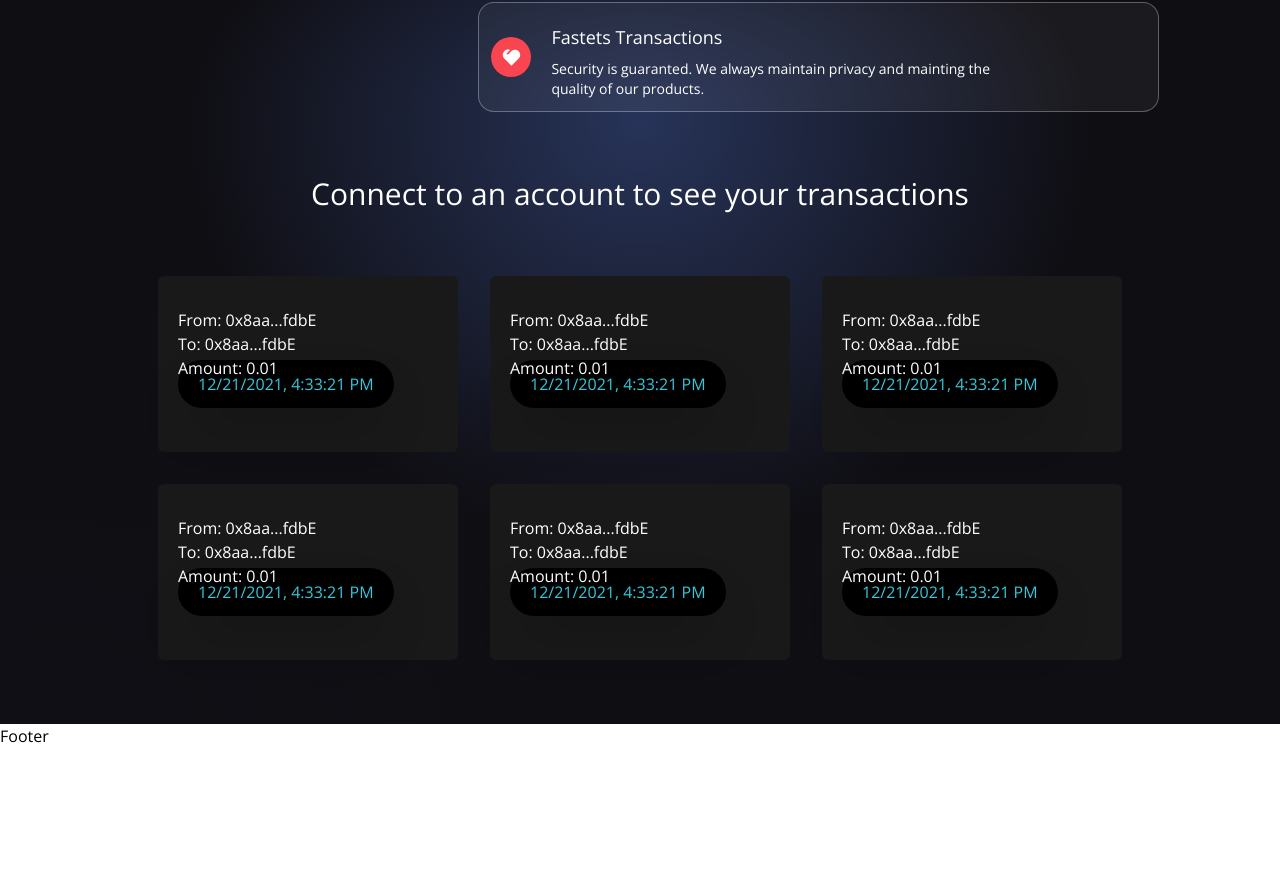
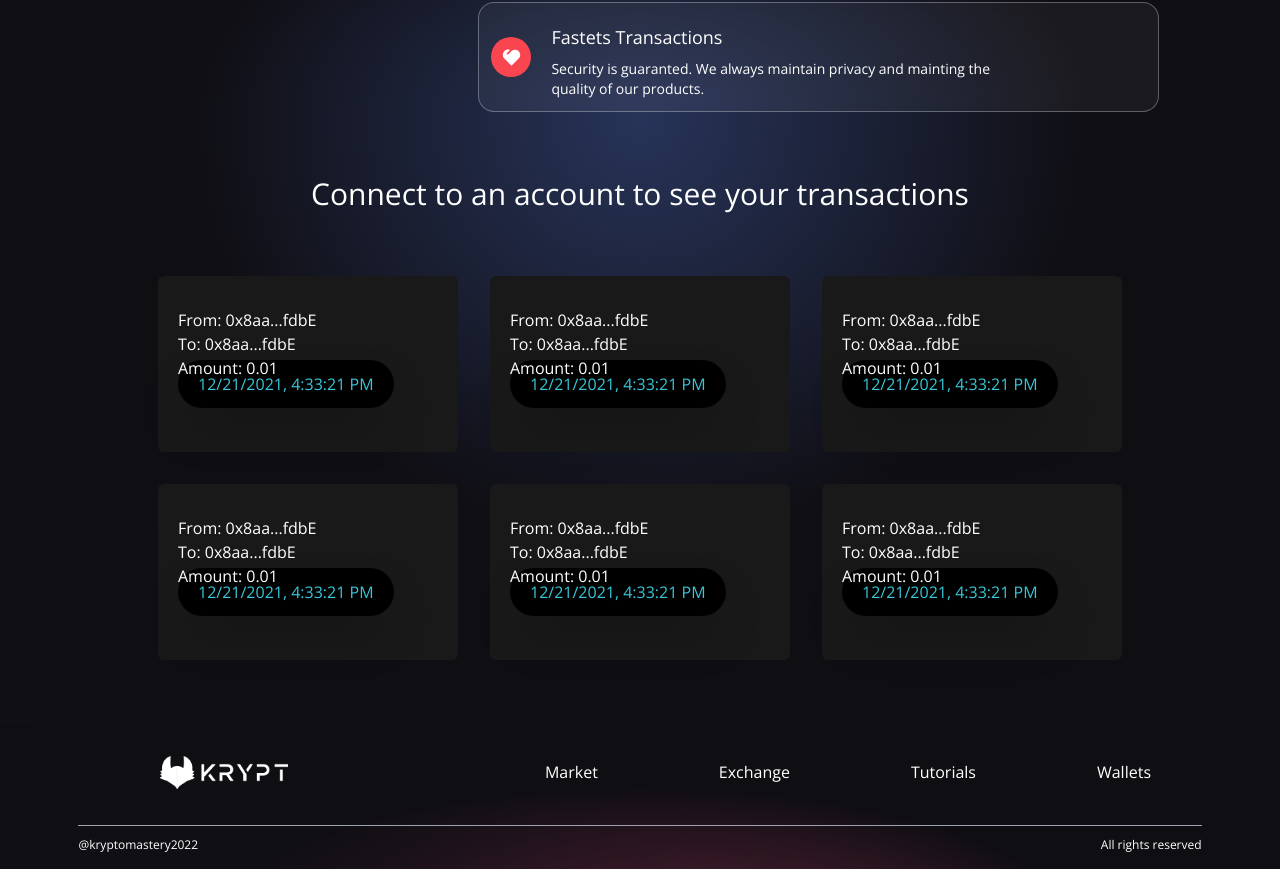
Before and after one commit to Ysrbolles/WEB3.0_Project, a React (Vite) app in the folder client/: page / in a window 1280 px wide. Shown: the part 943-1812 px from the top of the page. Before the commit the page ends 1691 px from the top, so only its background shows below. Built offline with nearby package versions, Linux system fonts and the light colour scheme.

Commit message:
✨ Update footer

```diff
--- a/client/src/components/Footer.jsx
+++ b/client/src/components/Footer.jsx
@@ -1,7 +1,28 @@
-const Footer = () => {
-	return (
-		<div>Footer</div>
-	)
-}
+import React from "react";
 
-export default Footer
+import logo from "../../images/logo.png";
+
+const Footer = () => (
+	<div className="w-full flex md:justify-center justify-between items-center flex-col p-4 gradient-bg-footer">
+		<div className="w-full flex sm:flex-row flex-col justify-between items-center my-4">
+			<div className="flex flex-[0.5] justify-center items-center">
+				<img src={logo} alt="logo" className="w-32" />
+			</div>
+			<div className="flex flex-1 justify-evenly items-center flex-wrap sm:mt-0 mt-5 w-full">
+				<p className="text-white text-base text-center mx-2 cursor-pointer">Market</p>
+				<p className="text-white text-base text-center mx-2 cursor-pointer">Exchange</p>
+				<p className="text-white text-base text-center mx-2 cursor-pointer">Tutorials</p>
+				<p className="text-white text-base text-center mx-2 cursor-pointer">Wallets</p>
+			</div>
+		</div>
+
+		<div className="sm:w-[90%] w-full h-[0.25px] bg-gray-400 mt-5 " />
+
+		<div className="sm:w-[90%] w-full flex justify-between items-center mt-3">
+			<p className="text-white text-left text-xs">@kryptomastery2022</p>
+			<p className="text-white text-right text-xs">All rights reserved</p>
+		</div>
+	</div>
+);
+
+export default Footer;
--- /dev/null
+++ b/client/src/hooks/useFetch.jsx
@@ -0,0 +1,26 @@
+import { useEffect, useState } from "react";
+
+const APIKEY = import.meta.env.VITE_GIPHY_API;
+
+const useFetch = ({ keyword }) => {
+  const [gifUrl, setGifUrl] = useState("");
+
+  const fetchGifs = async () => {
+    try {
+      const response = await fetch(`https://api.giphy.com/v1/gifs/search?api_key=${APIKEY}&q=${keyword.split(" ").join("")}&limit=1`);
+      const { data } = await response.json();
+
+      setGifUrl(data[0]?.images?.downsized_medium.url);
+    } catch (error) {
+      setGifUrl("https://metro.co.uk/wp-content/uploads/2015/05/pokemon_crying.gif?quality=90&strip=all&zoom=1&resize=500%2C284");
+    }
+  };
+
+  useEffect(() => {
+    if (keyword) fetchGifs();
+  }, [keyword]);
+
+  return gifUrl;
+};
+
+export default useFetch;
```
